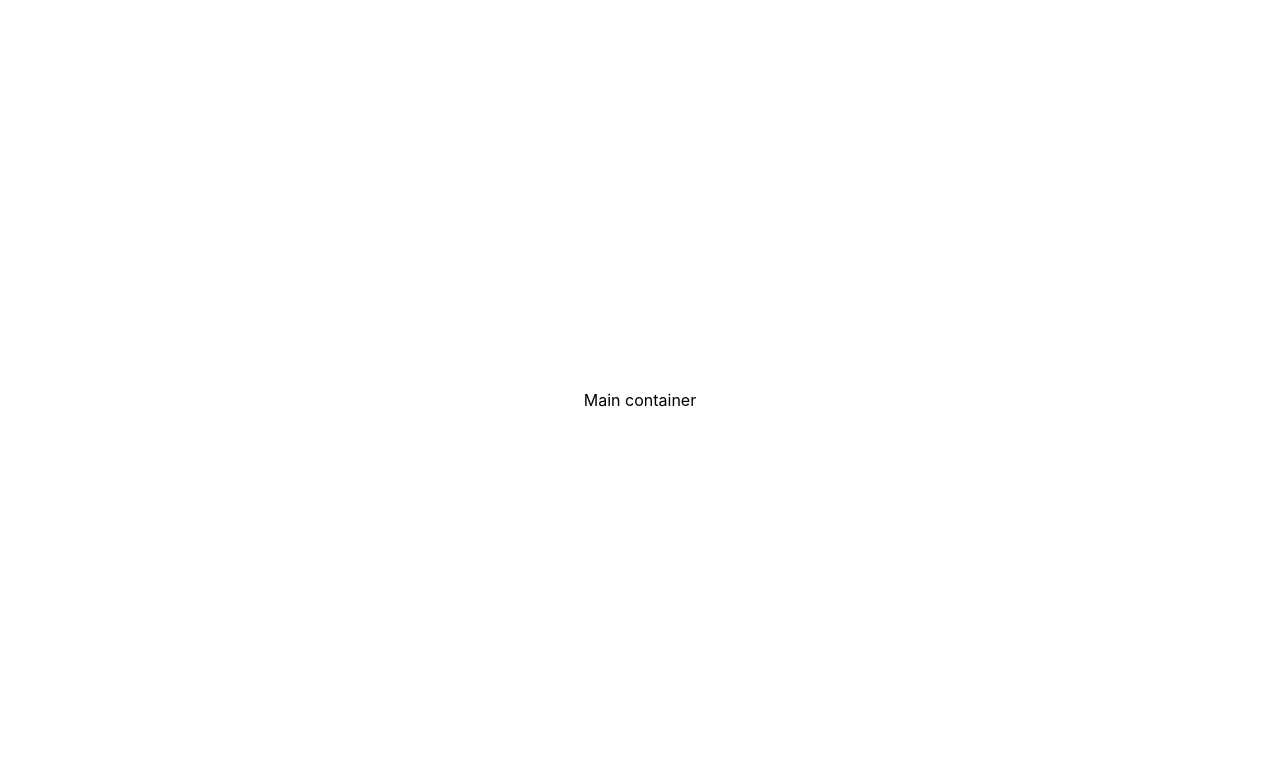
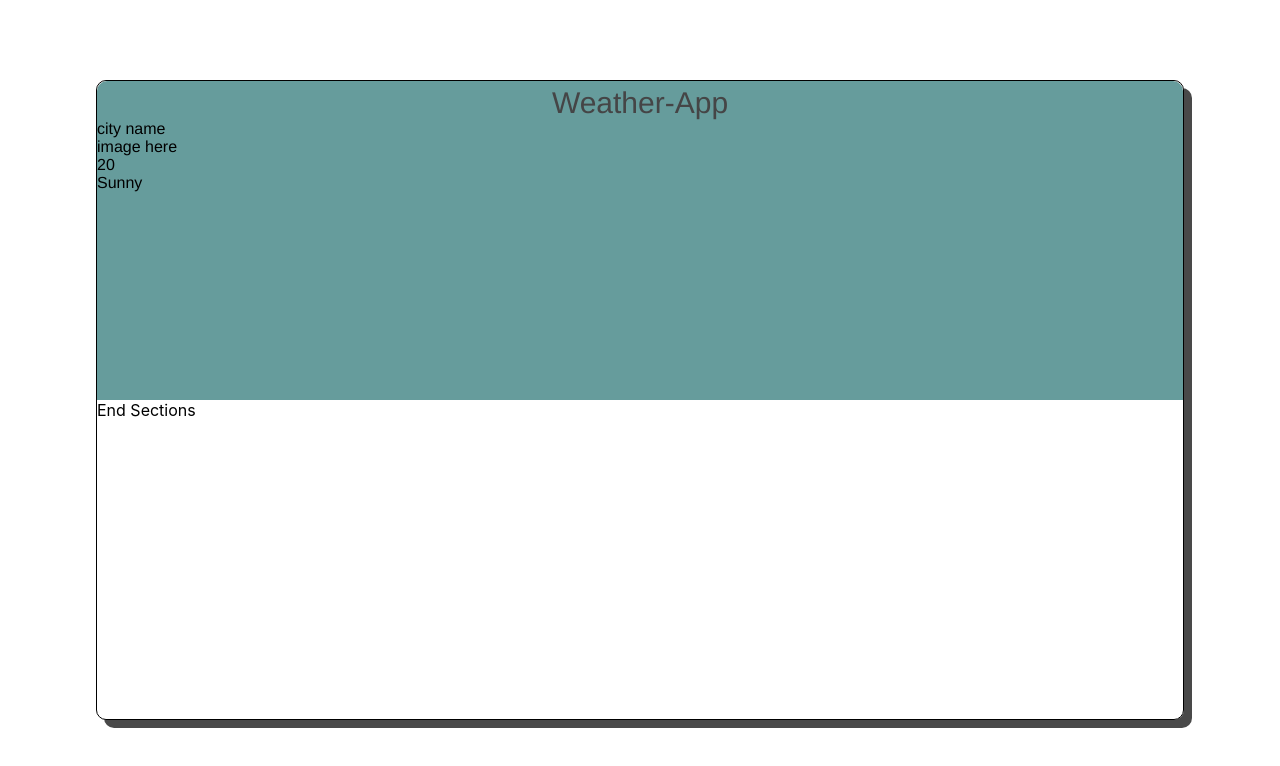
Before and after one commit to greatice/weather-app, a React (Create React App) app: page / in a window 1280 px wide. Shown: the top 766 px of the page. Built offline with nearby package versions, Linux system fonts and the light colour scheme.

Commit message:
the frame is prograssing

```diff
--- a/src/App.css
+++ b/src/App.css
@@ -14,8 +14,37 @@ html,body,#root{
   display:flex;
   justify-content: center;
   align-items: center;
+  flex-wrap: wrap;
 }
 
 .main-container{
+  min-width: 85%;
+  height: 80%;
+  display: flex;
+  border-radius: 10px;
+  border: 1px solid black;
+  box-shadow: 8px 8px rgb(73, 73, 73);
+  flex-direction: column;
+}
+
+.front-part{
+  flex:50%;
+  background-color: rgb(102, 156, 156);
+  border-radius: 10px 10px 0px 0px;
+
+}
+.front-part .front-container {
+    display:flex;
+    flex-direction: column;
+    font-family: Helvetica;
+}
+.title{
+  color: rgb(69, 69, 70);
+  font-size: 30px;
   text-align: center;
+  margin-top:5px;
 }
+
+.end-part{
+  flex:50%;
+}
--- a/src/App.js
+++ b/src/App.js
@@ -1,12 +1,20 @@
 import React from 'react';
 // import logo from './logo.svg';
 import './App.css';
+import FrontPart from './components/front.js'
+import EndPart from './components/end.js'
 
 class App extends React.Component {
   render(){
     return <div className='app-container'>
       <div className='main-container'>
-        Main container
+        <div className= "front-part">
+          <FrontPart />
+        </div>
+        <div className= "end-part">
+          <EndPart />
+        </div>
+
       </div>
     </div>;
   }
--- /dev/null
+++ b/src/components/end.js
@@ -0,0 +1,12 @@
+import React from "react";
+
+export default class EndPart extends React.Component{
+    constructor(props){
+        super(props);
+        this.state = {}
+    }
+
+    render(){
+        return <div> End Sections</div>
+    }
+}
--- /dev/null
+++ b/src/components/front.js
@@ -0,0 +1,16 @@
+import React from "react";
+import Weather from "./weather";
+
+export default class FrontPart extends React.Component{
+    constructor(props){
+        super(props);
+        this.state = {};
+    }
+
+    render(){
+        return <div className='front-container'>
+            <div className='title'>Weather-App</div>
+            <Weather />
+        </div>
+    }
+}
--- /dev/null
+++ b/src/components/weather.js
@@ -0,0 +1,29 @@
+import React from 'react'
+
+export default class Weather extends React.Component{
+    constructor (props){
+        super(props);
+        this.state = {};
+
+    }
+    render(){
+        return <div className ='weather-container'>
+            <div className='front'>
+                    city name
+            </div>
+            <div className ='inside-container'>
+                <div className='image'>
+                    image here
+                </div>
+                <div className = 'weather-degree'>
+                        20
+                </div>
+            </div>
+            <div className = 'end'>
+                Sunny
+            </div>
+
+        </div>
+    }
+
+}
```
